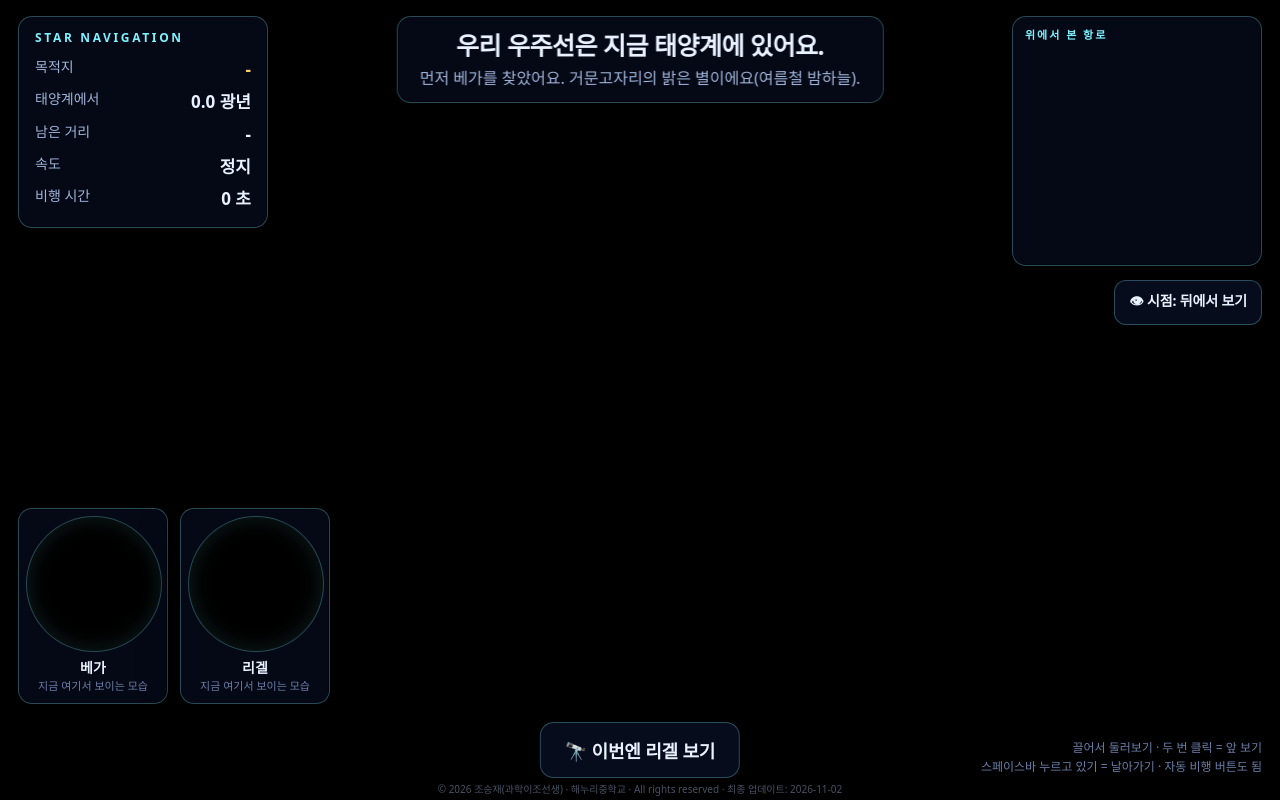
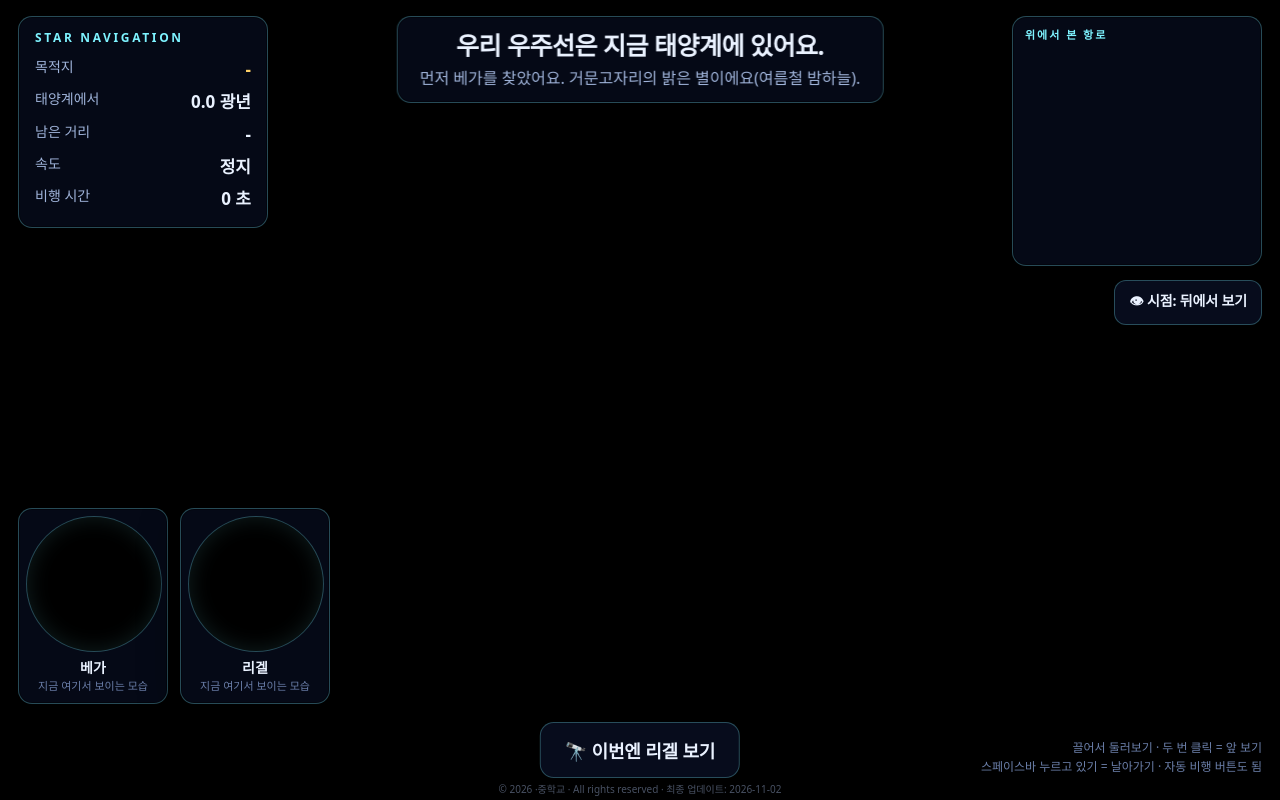
Before and after one commit to ivfseed-stack/star-trip, a plain HTML site: page index.html in a window 1280 px wide. Drawn offline with nearby package versions, Linux system fonts and the light colour scheme.

Commit message:
Update index.html

```diff
--- a/index.html
+++ b/index.html
@@ -102,7 +102,7 @@ textarea{width:100%;min-height:68px;font:inherit;font-size:17px;padding:12px 14p
   <div class="two"><div><canvas id="bigV" width="560" height="560"></canvas><b>베가</b><small>거문고자리 · 여름철 밤하늘</small></div>
   <div><canvas id="bigR" width="560" height="560"></canvas><b>리겔</b><small>오리온자리 · 겨울철 밤하늘</small></div></div></div>
 <div id="hint" class="hud">끌어서 둘러보기 · 두 번 클릭 = 앞 보기<br>스페이스바 누르고 있기 = 날아가기 · 자동 비행 버튼도 됨</div>
-<div id="app-credit">© 2026 조승재(과학이조선생) · 해누리중학교 · All rights reserved · 최종 업데이트: 2026-11-02</div>
+<div id="app-credit">© 2026  ·중학교 · All rights reserved · 최종 업데이트: 2026-11-02</div>
 
 <div id="q"><div class="qcard glass">
   <h2>항해 일지</h2>
```
